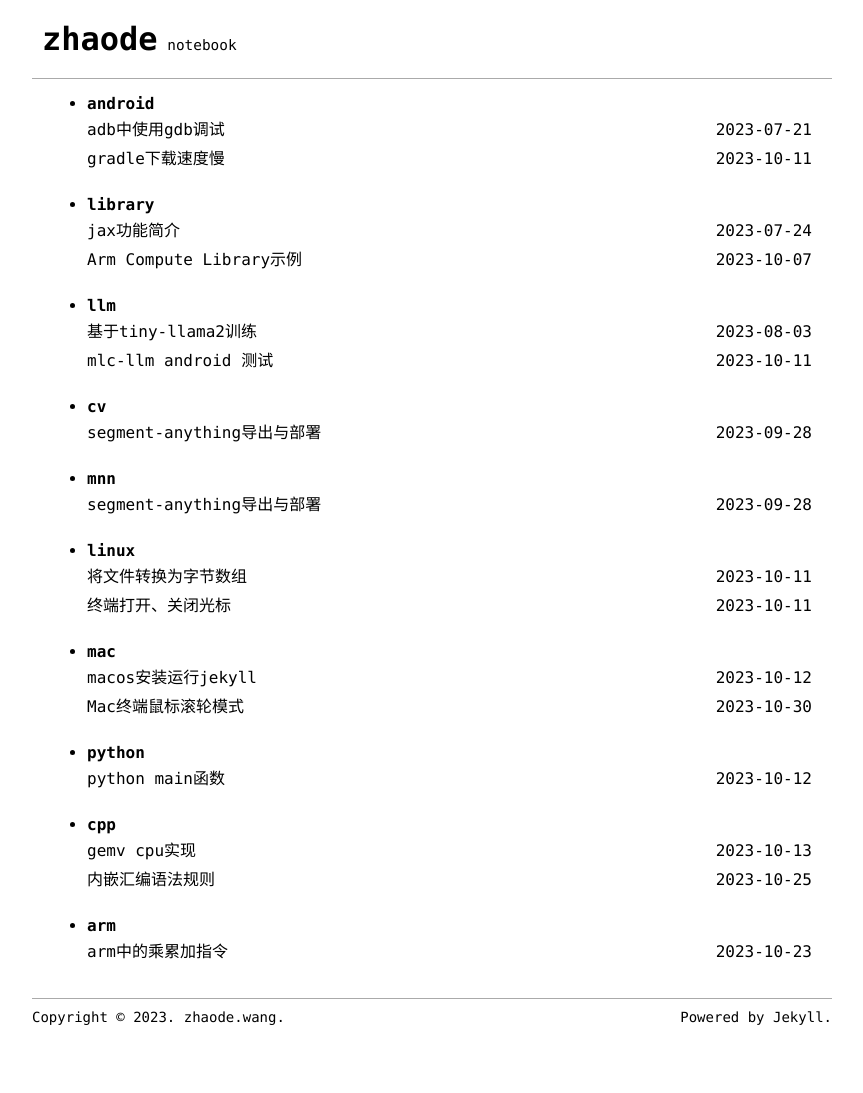
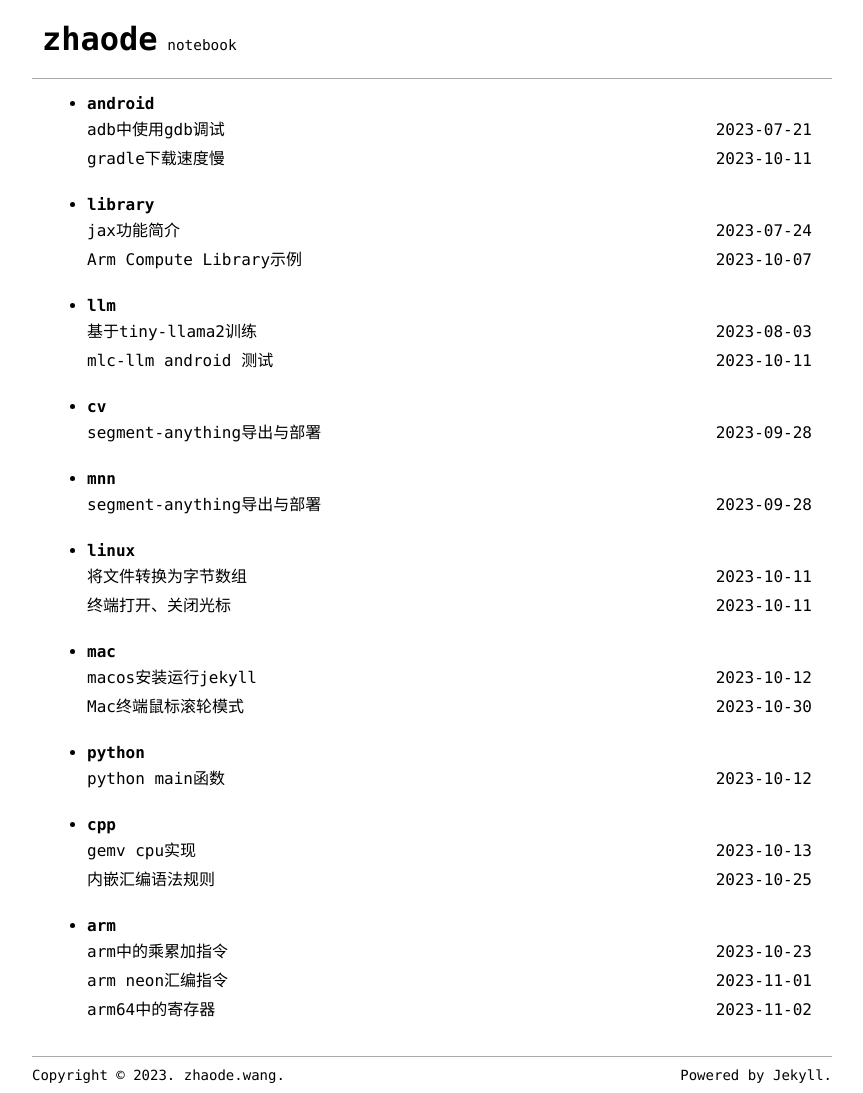
Before and after one commit to wangzhaode/wangzhaode.github.io, a Jekyll site: the page built from pages/categories.html, in a window 1280 px wide. Shown: the whole page, without its empty margins (208-1071 px from the left). Built offline with Jekyll 4.4.1, drawn with Linux system fonts in a browser that asks for light colours; before the commit the page ends 1035 px from its top, so only the background shows below that; some of the changed lines change nothing that is shown.

Commit message:
daily post 2023-11-02

````diff
--- a/_posts/2023-11-01-arm-instruction.md
+++ b/_posts/2023-11-01-arm-instruction.md
@@ -3,7 +3,7 @@ layout: post
 title:  arm neon汇编指令
 date:   2023-11-01
 last_modified_at: 2023-11-01
-categories: []
+categories: [arm]
 ---
 
 ## element-wise计算指令
--- /dev/null
+++ b/_posts/2023-11-02-arm-register.md
@@ -0,0 +1,74 @@
+---
+layout: post
+title:  arm64中的寄存器
+date:   2023-11-02
+last_modified_at: 2023-11-02
+categories: [arm]
+---
+
+## 通用寄存器
+共有32个通用寄存器 `x0 ~ x31` 和 1个`pc`寄存器，共33个; `x`寄存器的低32位为`w`寄存器，即`w0 ~ w31`;
+
+使用情况：
+- `x0 ~ x7`: 用于传递子程序参数和结果, 使用时不需要保存, 超过8个参数采用堆栈传递; 64位返回结果使用`x1:x0`表示
+- `x8`: 用于保存子程序返回地址, 尽量不要使用
+- `x9 ~ x15`: 临时寄存器，使用不需要保存；**调用者保存**
+- `x16 ~ x17`:
+- `x18`: 平台寄存器，保留用于平台abi，尽量不使用
+- `x19 ~ x28`: 临时寄存器，使用时需要保存；**被调用者保存**
+- `x29`: 帧指针寄存器 `fp`
+- `x30`: 链接寄存器 `lr`
+- `x31`: 堆栈指针寄存器 `sp` 或零寄存器 `zxr`
+
+## 向量、浮点寄存器
+共有32个向量寄存器 `v0 ~ v31`; 向量寄存器有以下别名：
+- 全128位用`q`表示，即`q0 ~ q31`, 128 bit;
+- 低 64位用`d`表示，即`d0 ~ d31`,  64 bit;
+- 低 32位用`s`表示，即`s0 ~ s31`,  32 bit;
+- 低 16位用`h`表示，即`h0 ~ h31`,  16 bit;
+- 低  8位用`b`表示，即`b0 ~ b31`,   8 bit;
+
+```
+   0  8 16  32      64              128
+v0 |--------------------------------|
+b0 |__|
+h0 |____|
+s0 |________|
+d0 |________________|
+q0 |________________________________|
+```
+
+使用情况：
+- `v0 ~ v7`: 用于参数传递和保存，子程序不需要保存;
+- `v8 ~ v15`: 子程序需要保存这些寄存器的低64位;
+- `v16 ~ v31`: 子程序使用时不需要保存
+
+## 注意事项
+- 尽量不要用寄存器: `x8, x18`
+- 需要保存的寄存器：`x19 ~ x28` 和 `d8 ~ d15`
+
+保存寄存器的代码:
+```c
+// function start
+stp d14, d15, [sp, #(-16 * 8)]!
+stp d12, d13, [sp, #(16 * 1)]
+stp d10, d11, [sp, #(16 * 2)]
+stp d8,  d9,  [sp, #(16 * 3)]
+stp x19, x20, [sp, #(16 * 4)]
+stp x21, x22, [sp, #(16 * 5)]
+stp x23, x24, [sp, #(16 * 6)]
+stp x25, x26, [sp, #(16 * 7)]
+
+// some code
+
+ldp x25, x26, [sp, #(16 * 7)]
+ldp x23, x24, [sp, #(16 * 6)]
+ldp x21, x22, [sp, #(16 * 5)]
+ldp x19, x20, [sp, #(16 * 4)]
+ldp d8,  d9,  [sp, #(16 * 3)]
+ldp d10, d11, [sp, #(16 * 2)]
+ldp d12, d13, [sp, #(16 * 1)]
+ldp d14, d15, [sp], #(16 * 8)
+
+ret
+```
````
